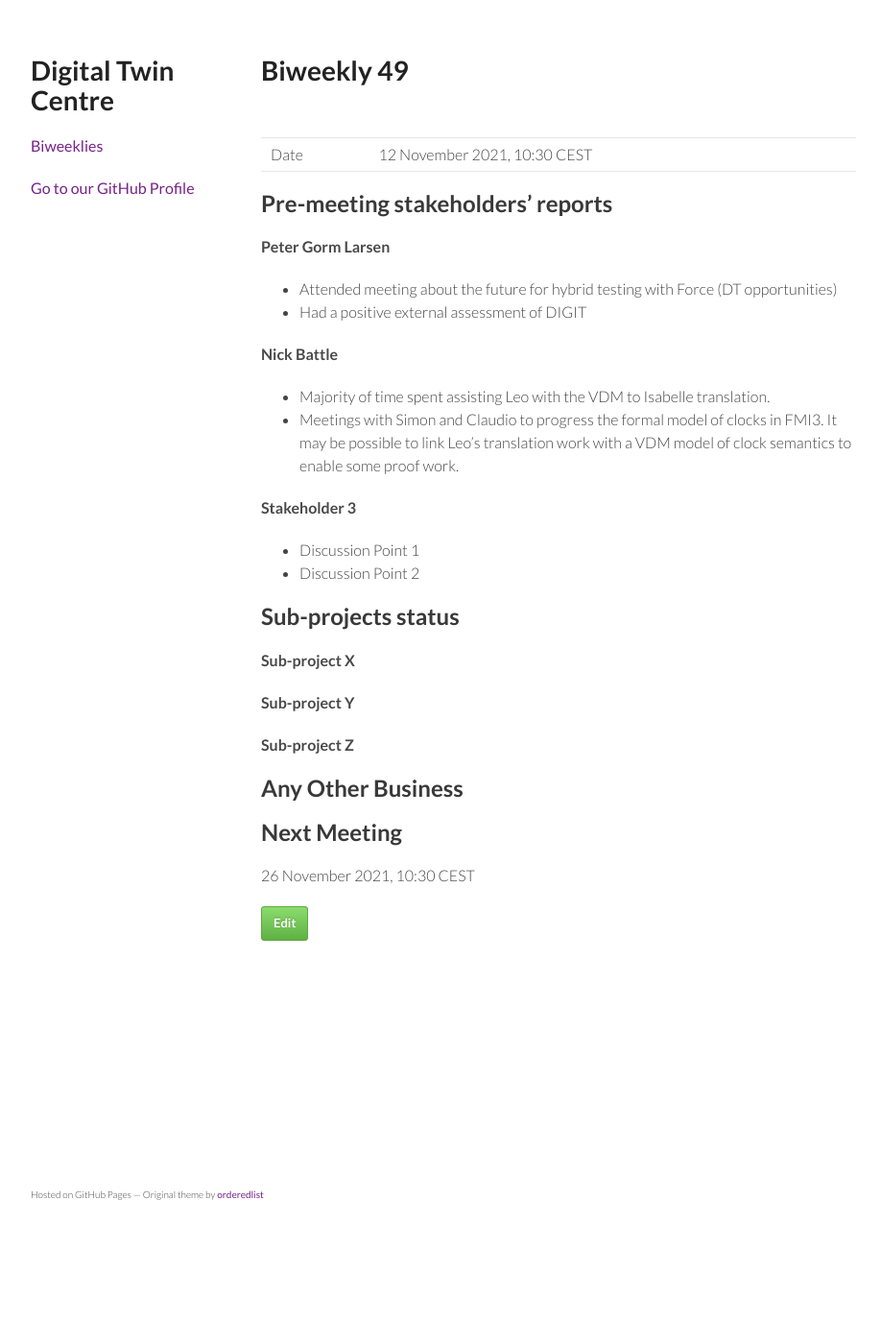
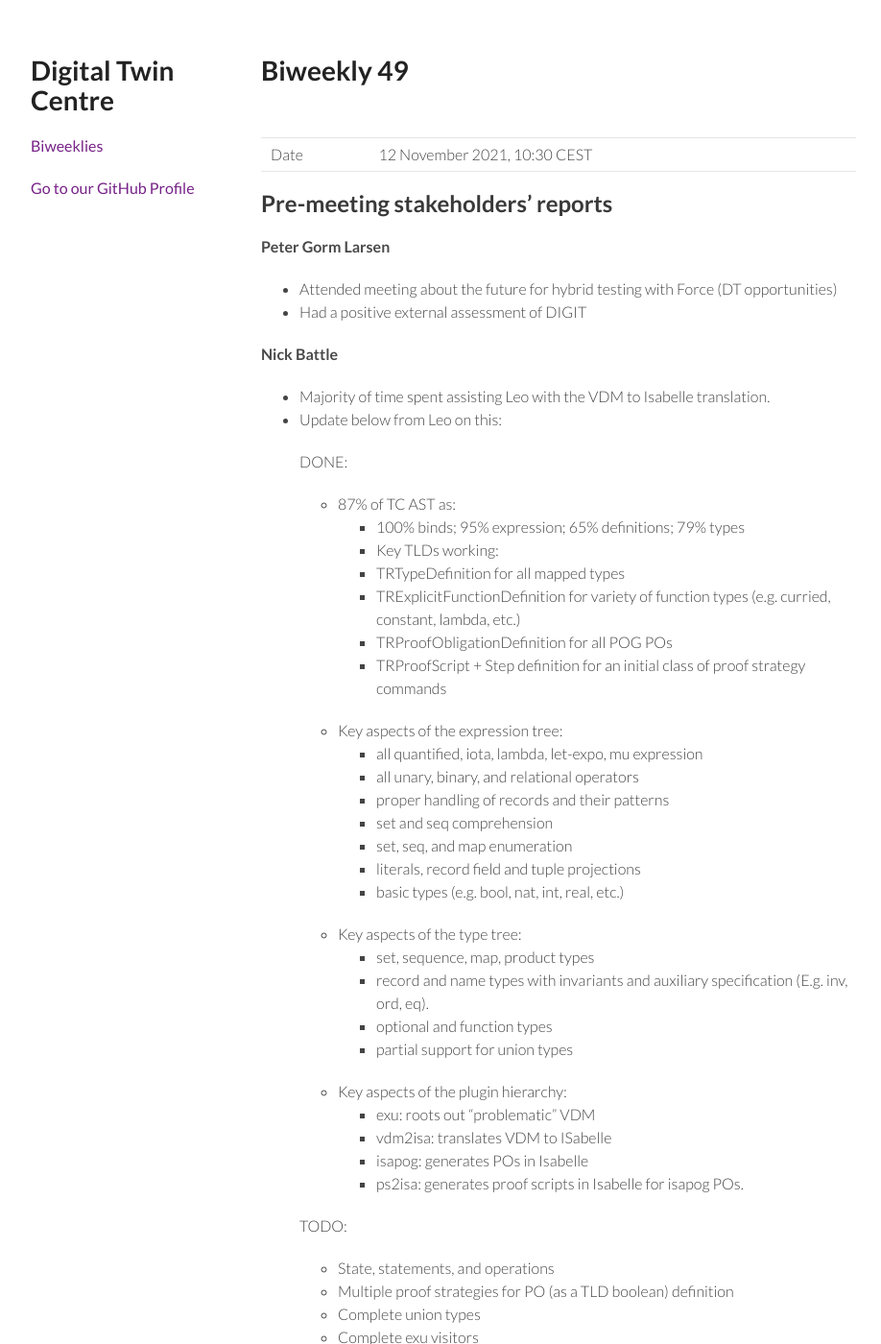
Before and after one commit to digitaltwincentre/digitaltwincentre.github.io, a Jekyll site: the page built from _biweeklies/Biweekly-49.md, in a window 1280 px wide and 1400 px high. Shown: the whole window at 96% size, without its empty margins (178-1096 px from the left). Built offline with Jekyll 4.4.1, drawn with Linux system fonts in a browser that asks for light colours; nearby versions of some CDN libraries.

Commit message:
Update Biweekly-49.md

```diff
--- a/_biweeklies/Biweekly-49.md
+++ b/_biweeklies/Biweekly-49.md
@@ -26,6 +26,41 @@ date: 12 November 2021, 1030 CEST
 
 #### Nick Battle
 * Majority of time spent assisting Leo with the VDM to Isabelle translation.
+* Update below from Leo on this:
+
+    DONE:
+    * 87% of TC AST as:
+      * 100% binds; 95% expression; 65% definitions; 79% types
+      * Key TLDs working:
+      * TRTypeDefinition for all mapped types
+      * TRExplicitFunctionDefinition for variety of function types (e.g. curried, constant, lambda, etc.)
+      * TRProofObligationDefinition for all POG POs
+      * TRProofScript + Step definition for an initial class of proof strategy commands
+    * Key aspects of the expression tree:
+      * all quantified, iota, lambda, let-expo, mu expression
+      * all unary, binary, and relational operators
+      * proper handling of records and their patterns
+      * set and seq comprehension
+      * set, seq, and map enumeration
+      * literals, record field and tuple projections
+      * basic types (e.g. bool, nat, int, real, etc.)
+    * Key aspects of the type tree:
+      * set, sequence, map, product types
+      * record and name types with invariants and auxiliary specification (E.g. inv, ord, eq).
+      * optional and function types
+      * partial support for union types
+    * Key aspects of the plugin hierarchy:
+      * exu: roots out “problematic” VDM
+      * vdm2isa: translates VDM to ISabelle
+      * isapog: generates POs in Isabelle
+      * ps2isa: generates proof scripts in Isabelle for isapog POs.
+
+    TODO:
+    * State, statements, and operations
+    * Multiple proof strategies for PO (as a TLD boolean) definition
+    * Complete union types
+    * Complete exu visitors
+
 * Meetings with Simon and Claudio to progress the formal model of clocks in FMI3. It may be possible to link Leo's translation work with a VDM model of clock semantics to enable some proof work.
 
 #### Stakeholder 3
```
